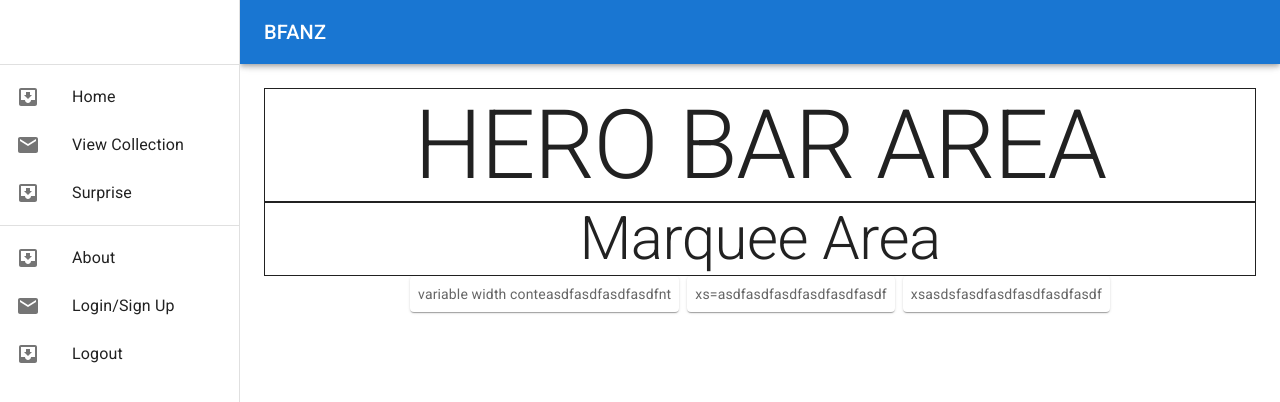
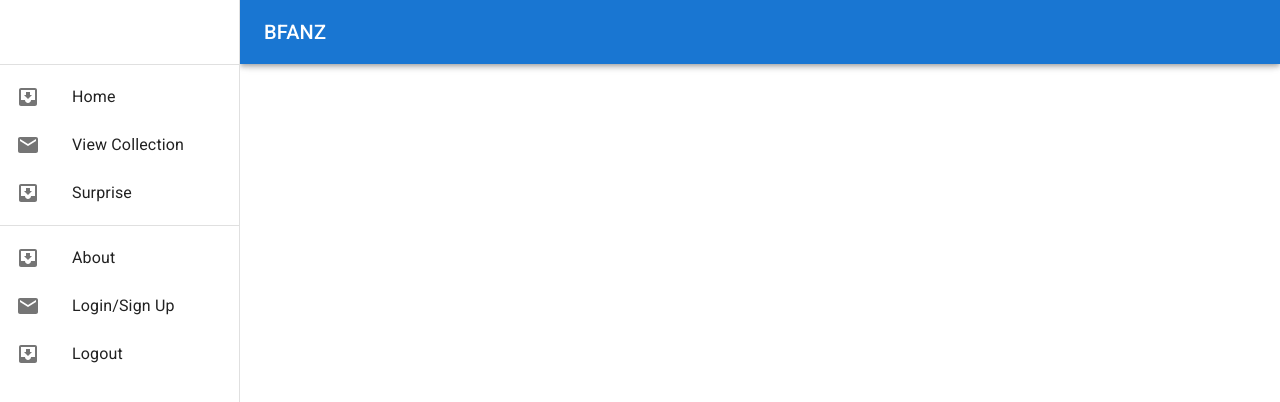
Before and after one commit to WilliamCrownover/bfanz, a React (Create React App) app in the folder client/: page / in a window 1280 px wide. Shown: the top 402 px of the page. Built offline with nearby package versions, Linux system fonts and the light colour scheme.

Commit message:
added a DashCard component

```diff
--- /dev/null
+++ b/client/src/components/DashCard/index.js
@@ -0,0 +1,40 @@
+import * as React from 'react';
+import Card from '@mui/material/Card';
+import CardContent from '@mui/material/CardContent';
+import Typography from '@mui/material/Typography';
+import Paper from '@mui/material/Paper';
+import Box from '@mui/material/Box';
+import Stack from '@mui/material/Stack';
+
+
+export default function BasicCard() {
+    return (
+        <Card sx={{ minWidth: 275 }}>
+            <CardContent>
+                <Typography variant="h5" component="div">
+                    Title
+                </Typography>
+                <Typography sx={{ mb: 1.5 }} color="text.secondary">
+                    subtitle
+                </Typography>
+                <Typography variant="body2">
+                    Hook Question
+                </Typography>
+            </CardContent>
+            <CardContent>
+                <Stack direction="row" justifyContent="center" spacing={1}>
+                    <Paper sx={{ p: 2 }}  elevation={3} >
+                        <Typography variant="body2">
+                            Rating 1
+                        </Typography>
+                    </Paper>
+                    <Paper sx={{ p: 2 }} elevation={3} >
+                        <Typography variant="body2">
+                            Rating 2
+                        </Typography>
+                    </Paper>
+                </Stack>
+            </CardContent>
+        </Card>
+    );
+}
--- a/client/src/components/ResponsiveDrawer/index.js
+++ b/client/src/components/ResponsiveDrawer/index.js
@@ -125,7 +125,7 @@ function ResponsiveDrawer(props) {
         {/* PUT PAGE ROUTES HERE */}
         {/* <Home /> */}
         {/* <About /> */}
-        <Dashboard />
+        {/* <Dashboard /> */}
 
 
 
--- a/client/src/pages/Dashboard.js
+++ b/client/src/pages/Dashboard.js
@@ -1,23 +1,12 @@
-import HookQuestions from '../components/HookQuestions';
 import Grid from '@mui/material/Grid';
-import Typography from '@mui/material/Typography';
+import DashCard from '../components/DashCard';
 
 const Dashboard = () => {
 
     return (
         <Grid container >
-            <Grid sx={{ border: 1 }} item xs={12}>
-                <Typography variant="h1">
-                    HERO BAR AREA
-                </Typography>
-            </Grid>
-            <Grid sx={{ border: 1 }} item xs={12}>
-                <Typography variant="h2">
-                    Marquee Area
-                </Typography>
-            </Grid>
-            <Grid item xs={12} >
-                <HookQuestions />
+            <Grid item xs={12} md={4} lg={3}>
+                <DashCard />
             </Grid>
         </Grid>
     );
```
